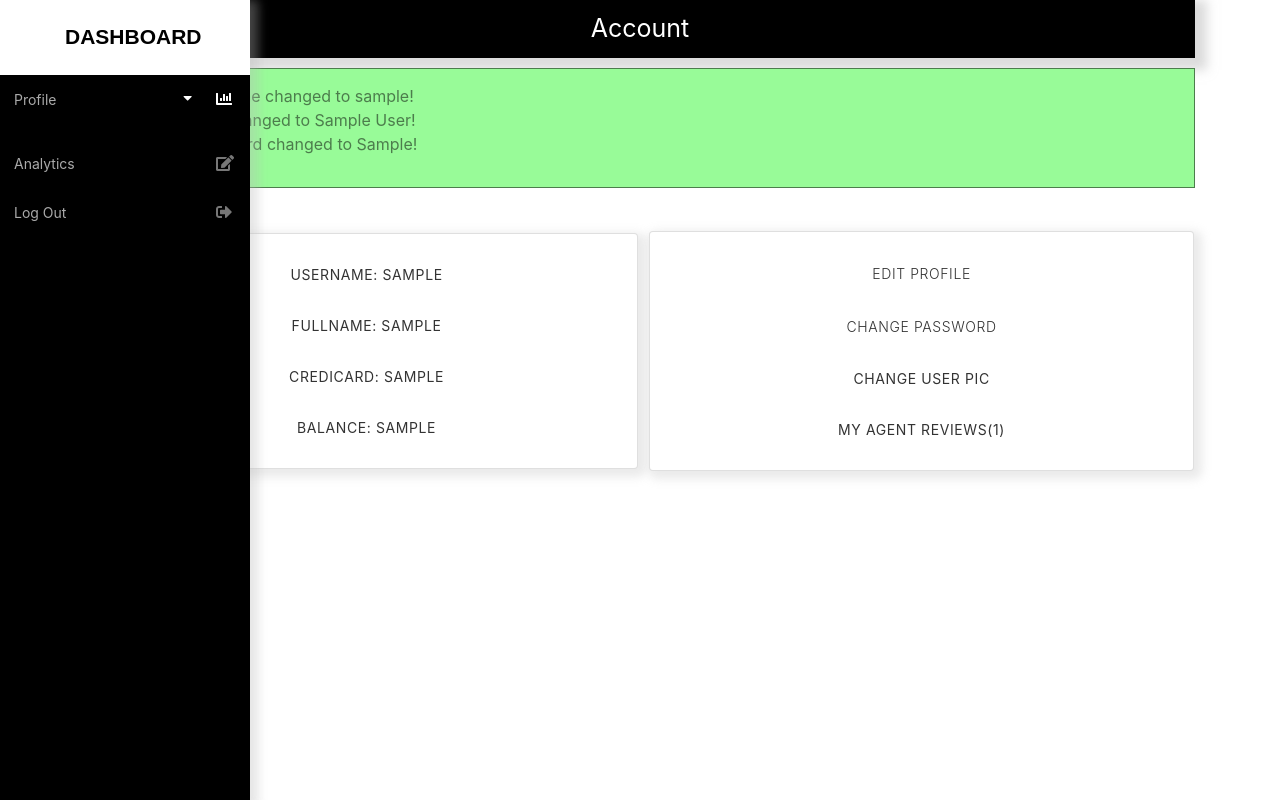
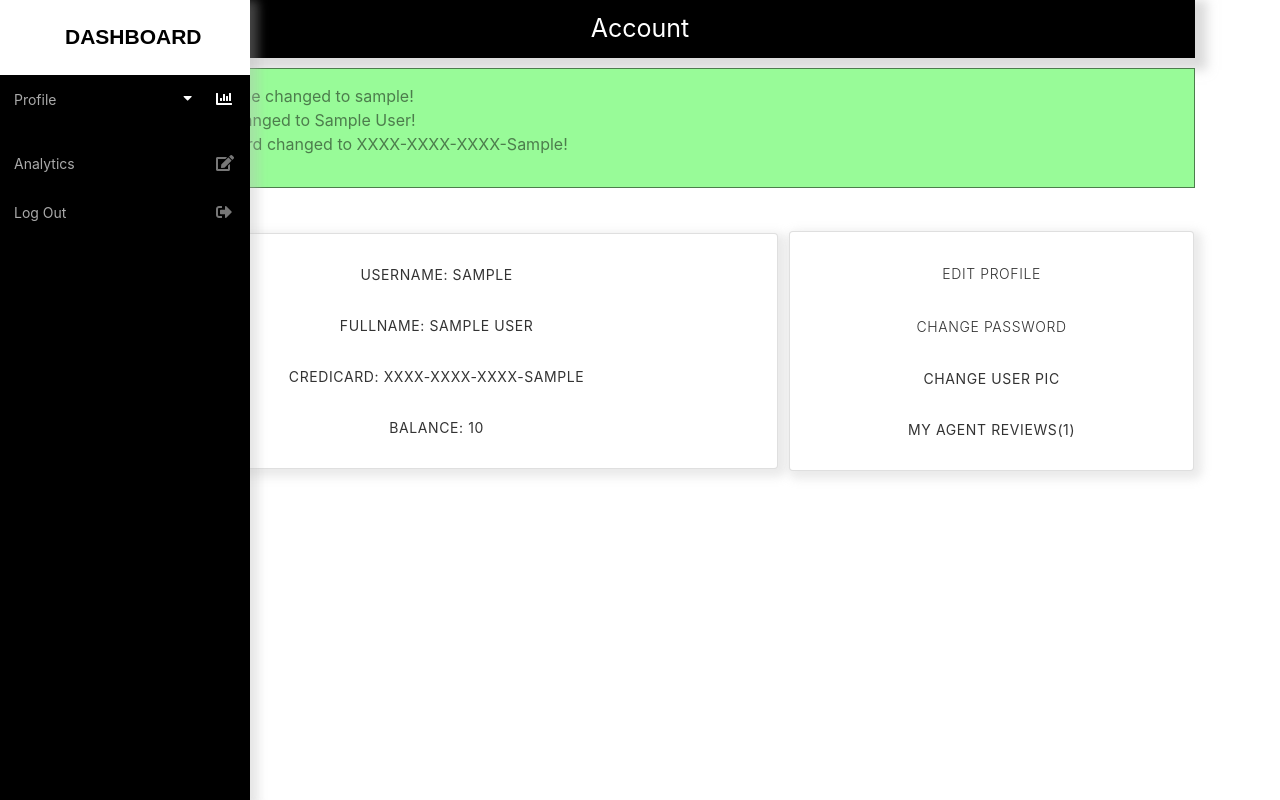
Before and after one commit to karlhickel/Database-Final-Project, a Django app: template finance_manager/templates/financeManager/account.html in a window 1280 px wide. Run offline with Django 3.2, Linux system fonts and the light colour scheme; the template is opened without the code that fills it: most values are stand-ins (such as "Sample title", 1, 10 or a date in 2020); some libraries are stand-ins or nearby versions.

Commit message:
hide credit card

```diff
--- a/finance_manager/templates/financeManager/account.html
+++ b/finance_manager/templates/financeManager/account.html
@@ -14,7 +14,7 @@
           <li>Name changed to {{ confirm.fullName }}!</li>
         {% endif %}
         {% if confirm.creditCard %}
-          <li>Credit Card changed to {{ confirm.creditCard }}!</li>
+          <li>Credit Card changed to XXXX-XXXX-XXXX-{{ confirm.creditCard }}!</li>
         {% endif %}
         {% if confirm.newPass %}
           <li>Password updated!</li>
@@ -62,11 +62,11 @@
                       </tr>
                       <tr>
                         <td><label>Full Name</label></td>
-                        <td><input type="text" name="updateFullName" placeholder="{{ data.fullName.0 }}"/></td>
+                        <td><input type="text" name="updateFullName" placeholder="Last Name, First Name"/></td>
                       </tr>
                       <tr>
                         <td><label>Credit Card Number </label></td>
-                        <td><input type="text" name="updateCreditCard" placeholder="{{ data.creditCard.0 }}"/></td>
+                        <td><input type="text" name="updateCreditCard" placeholder="XXXX-XXXX-XXXX-XXXX""/></td>
                       </tr>
                       <tr style="bottom: 0px;">
                         <td colspan="2"><button name="submitChanges" style="width: 100%"
@@ -75,9 +75,9 @@
                     </table>
                     {% else %}
                         <label>Username: {{ userName }}</label>
-                        <label>FullName: {{ data.fullName.0 }}</label>
-                        <label>CrediCard: {{ data.creditCard.0 }}</label>
-                        <label>Balance: {{ data.balance.0 }}</label>
+                        <label>FullName: {{ data.fullName }}</label>
+                        <label>CrediCard: XXXX-XXXX-XXXX-{{ data.creditCard }}</label>
+                        <label>Balance: {{ data.balance }}</label>
                     {% endif %}
                 </div>
             </td>
--- a/finance_manager/templates/financeManager/transactions.html
+++ b/finance_manager/templates/financeManager/transactions.html
@@ -16,7 +16,7 @@
       <table>
         <tr>
             <td class="t1">Credit Card #</td>
-            <td class="t2">{{data.creditCard.0}}</td>
+            <td class="t2">XXXX-XXXX-XXXX-{{data.creditCard.0}}</td>
         </tr>
       </table>
     </div>
```
Also changed, not shown: finance_manager/views.py (+11 -3 lines).
